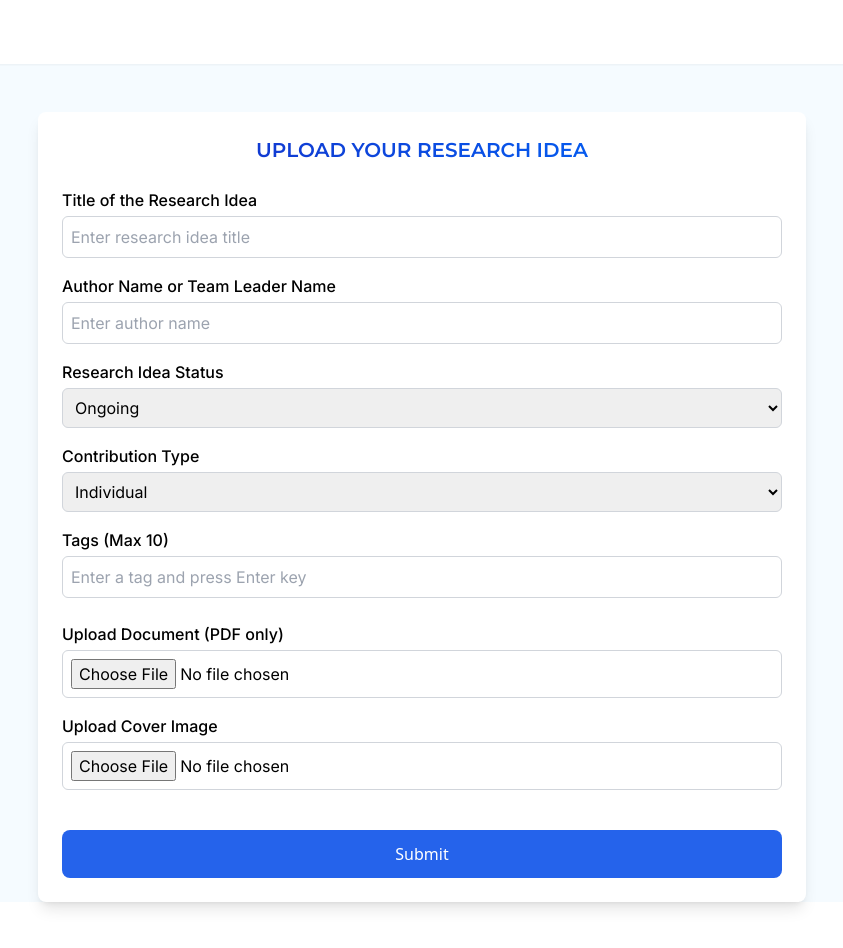
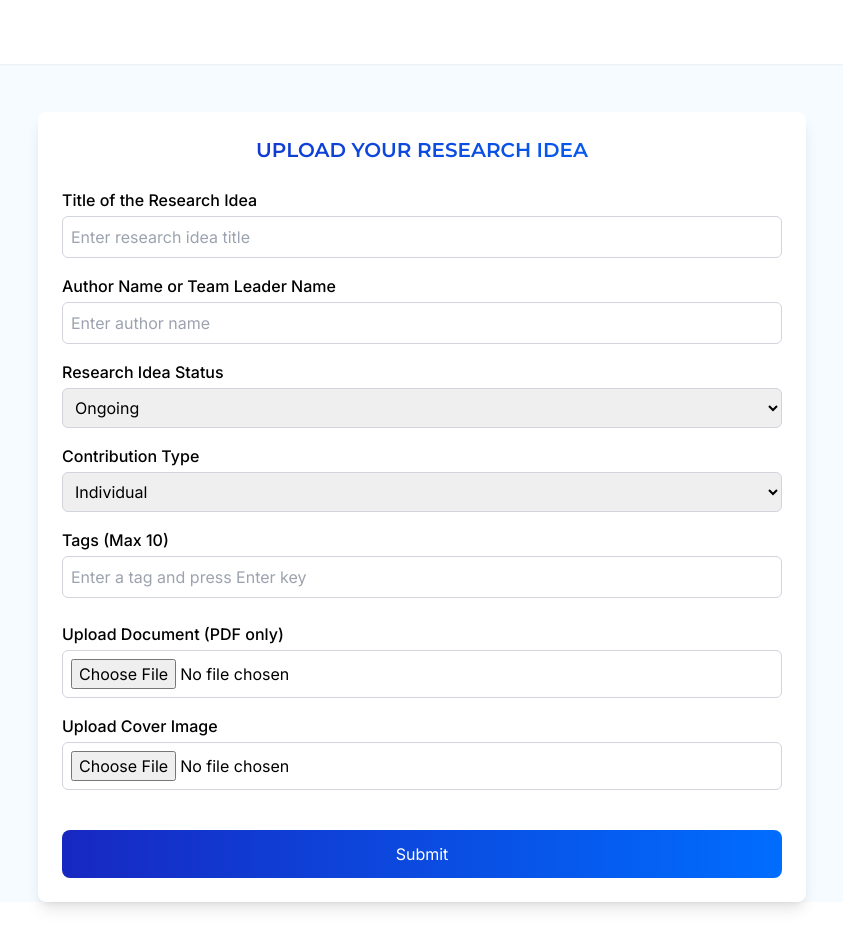
Before and after one commit to ShreyaS-2321/Research-Publication-Website, a React (Vite) app: page /Uploadform in a window 1280 px wide. Shown: the whole page, without its empty margins (218-1061 px from the left). Built offline with nearby package versions, Linux system fonts and the light colour scheme.

Commit message:
Update Uploadform.jsx

```diff
--- a/src/components/Uploadform.jsx
+++ b/src/components/Uploadform.jsx
@@ -325,7 +325,7 @@ const Uploadform = () => {
 
         <button
           type="submit"
-          className="w-full py-3 bg-blue-600 text-white rounded-lg mt-6 hover:bg-blue-700 transition"
+          className="w-full py-3 bg-[linear-gradient(to_right,_rgba(23,_40,_193,_1),_rgba(0,_109,_255,_1))] text-white rounded-lg mt-6 font-inter "
         >
           Submit
         </button>
```
